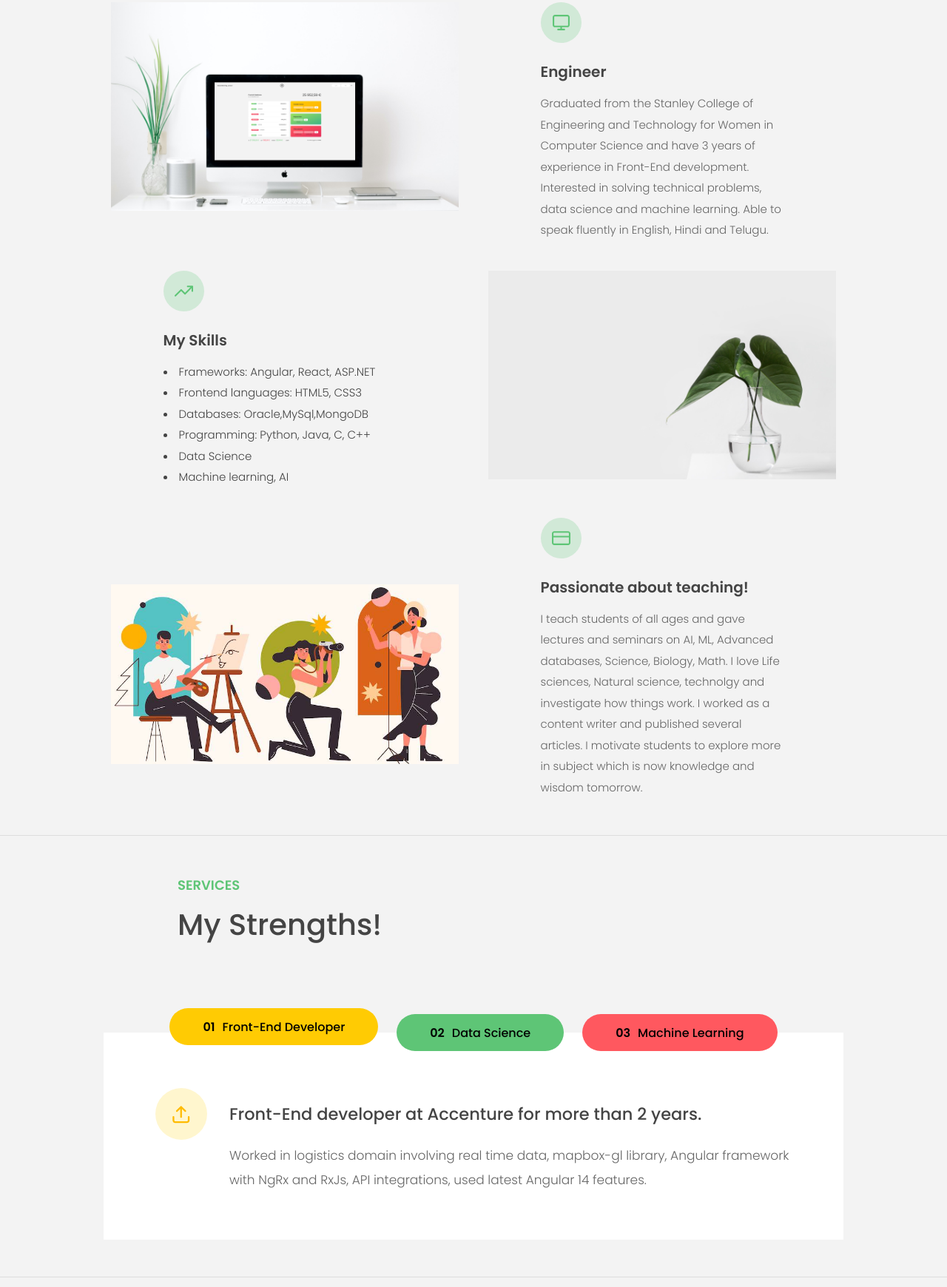
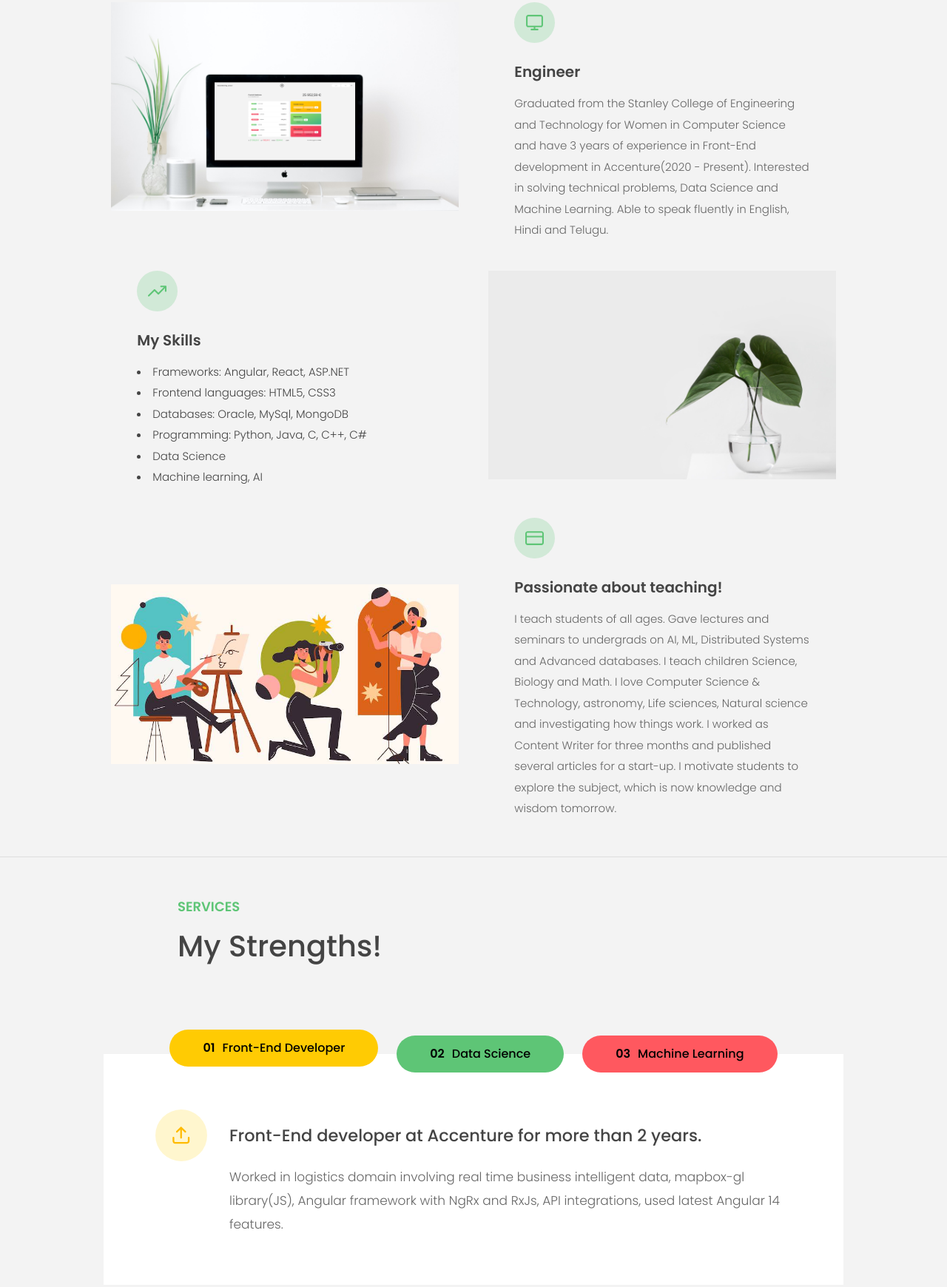
Before and after one commit to gopuhimaja/portfolio, a plain HTML site: page index.html in a window 1280 px wide. Shown: the part 1076-2816 px from the top of the page at 74% size. Drawn offline with Linux system fonts and the light colour scheme.

Commit message:
Add files via upload

```diff
--- a/index.html
+++ b/index.html
@@ -73,8 +73,9 @@
         <h5 class="features__header">Engineer</h5>
         <p>
           Graduated from the Stanley College of Engineering and Technology for Women in Computer Science and have 3
-          years of experience in Front-End development. Interested in solving technical problems, data science and
-          machine learning. Able to speak fluently in English, Hindi and Telugu.
+          years of experience in Front-End development in Accenture(2020 - Present). Interested in solving technical
+          problems, Data Science and
+          Machine Learning. Able to speak fluently in English, Hindi and Telugu.
         </p>
       </div>
 
@@ -88,15 +89,16 @@
         <p>
           <li>Frameworks: Angular, React, ASP.NET</li>
           <li>Frontend languages: HTML5, CSS3</li>
-          <li>Databases: Oracle,MySql,MongoDB</li>
-          <li>Programming: Python, Java, C, C++</li>
+          <li>Databases: Oracle, MySql, MongoDB</li>
+          <li>Programming: Python, Java, C, C++, C#</li>
           <li>Data Science</li>
           <li>Machine learning, AI</li>
         </p>
       </div>
       <img src="img/grow-lazy.jpg" data-src="img/grow.jpg" alt="Plant" class="features__img lazy-img" />
 
-      <img style="padding-top: 90px;" src="img/passion-lazy.jpg" data-src="img/passion.jpg" alt="Passion Picture" class="features__img lazy-img" />
+      <img style="padding-top: 90px;" src="img/passion-lazy.jpg" data-src="img/passion.jpg" alt="Passion Picture"
+        class="features__img lazy-img" />
       <div class="features__feature">
         <div class="features__icon">
           <svg>
@@ -105,10 +107,12 @@
         </div>
         <h5 class="features__header">Passionate about teaching!</h5>
         <p>
-          I teach students of all ages and gave lectures and seminars on AI, ML, Advanced databases, Science, Biology,
-          Math. I love Life sciences, Natural science, technolgy and investigate how things work. I worked as a content
-          writer and
-          published several articles. I motivate students to explore more in subject which is now knowledge and wisdom
+          I teach students of all ages. Gave lectures and seminars to undergrads on AI, ML, Distributed Systems and
+          Advanced databases. I teach children
+          Science, Biology and Math. I love Computer Science & Technology, astronomy, Life sciences, Natural science and
+          investigating how things work. I worked as Content Writer for three months and
+          published several articles for a start-up. I motivate students to explore the subject, which is now
+          knowledge and wisdom
           tomorrow.
         </p>
       </div>
@@ -145,7 +149,8 @@
           Front-End developer at Accenture for more than 2 years.
         </h5>
         <p>
-          Worked in logistics domain involving real time data, mapbox-gl library, Angular framework with NgRx and RxJs,
+          Worked in logistics domain involving real time business intelligent data, mapbox-gl library(JS), Angular
+          framework with NgRx and RxJs,
           API integrations, used latest Angular 14 features.
         </p>
       </div>
@@ -160,9 +165,10 @@
           Intern at SmartBridge.
         </h5>
         <p>
-          Created Data Science projects with python programming language and Jupyter Notebook tool. Used
-          Numpy, Pandas, MatPlotLib & Visualization libraries and Machine learning alogorithms for Happiness Score
-          Prediction project and also assited students with choosing suitable ML algos and projects.
+          Created Data Science projects with python programming language and Jupyter Notebook. Used
+          Numpy, Pandas, MatPlotLib & Visualization libraries and Machine learning alogorithms(Classification- Decision
+          trees, Regression & Clustering) for Happiness Score
+          Prediction project and also assisted students with choosing suitable ML algorithms and projects.
         </p>
       </div>
       <div class="operations__content operations__content--3">
@@ -175,8 +181,9 @@
           IBM Hackathon Runner Up.
         </h5>
         <p>
-          Created Health Care Medical Chatbot and deployed on Facebook. Developed workflows, trained the chatbot using
-          Machine learning with IBM Watson, IBM Cloud technology.
+          Created Health Care Medical Chatbot and deployed on Facebook Messenger. Developed Workflows, trained the
+          chatbot using
+          Machine learning with IBM Watson, IBM Cloud technology in a 3 day IBM Hackathon.
         </p>
       </div>
     </div>
@@ -193,7 +200,8 @@
     <div class="slider">
       <div class="slide">
         <div class="testimonial">
-          <h5 class="testimonial__header">Creating a sense of belonging. Thank you for being part of  MyExperience team</h5>
+          <h5 class="testimonial__header">Creating a sense of belonging. Thank you for being part of MyExperience team
+          </h5>
           <blockquote class="testimonial__text">Thank you for being part of MyExperience team and organizing events
             and myExperience activity.</blockquote>
           <address class="testimonial__author">
@@ -251,7 +259,7 @@
     <p class="footer__copyright">
       &copy; Copyright by
       <a class="footer__link twitter-link" target="_blank" href="https://twitter.com/jonasschmedtman">Himaja Gopu
-        2023</a> | All right reserved.
+        2023</a> | All rights reserved.
     </p>
   </footer>
 
--- a/style.css
+++ b/style.css
@@ -260,7 +260,7 @@ h4 {
 .features__feature {
   align-self: center;
   justify-self: center;
-  width: 70%;
+  width: 85%;
   font-size: 1.5rem;
 }
 
```
